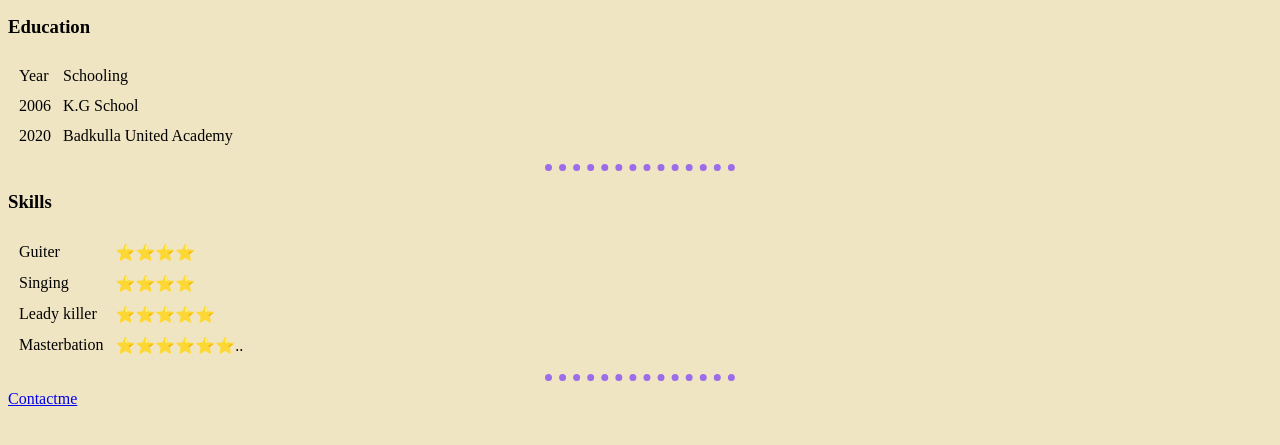
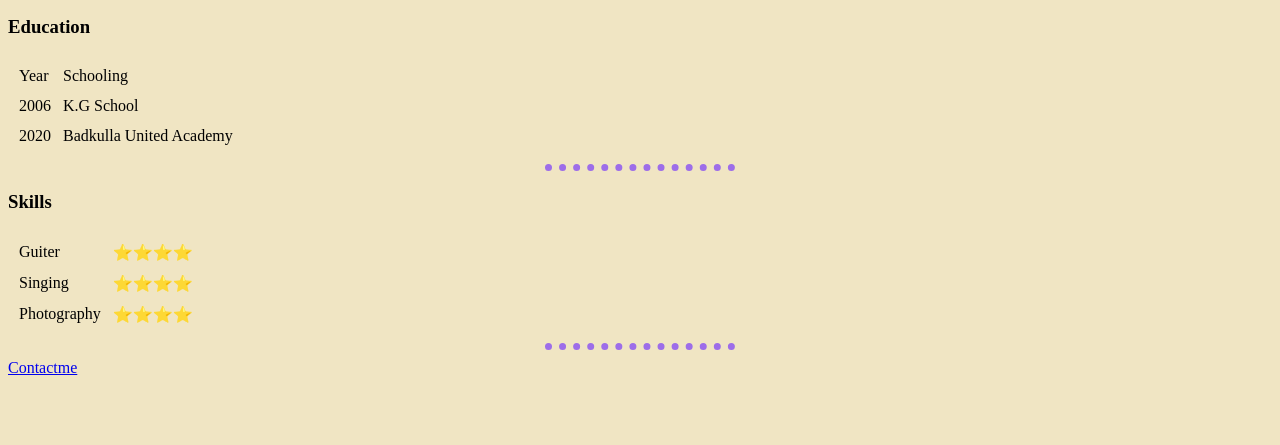
Before and after one commit to sarkarjagannath/cv2, a plain HTML site: page index.html in a window 1280 px wide. Shown: the part 259-704 px from the top of the page. Drawn offline with Linux system fonts and the light colour scheme.

Commit message:
Update index.html

```diff
--- a/index.html
+++ b/index.html
@@ -64,13 +64,10 @@
                 <td>⭐⭐⭐⭐</td>
             </tr>
             <tr>
-                <td>Leady killer </td>
-                <td>⭐⭐⭐⭐⭐</td>
+                <td>Photography </td>
+                <td>⭐⭐⭐⭐</td>
             </tr>
-            <tr>
-                <td>Masterbation </td>
-                <td>⭐⭐⭐⭐⭐⭐..</td>
-            </tr>
+
             </table>
     <hr size="3" color="">
 
```
